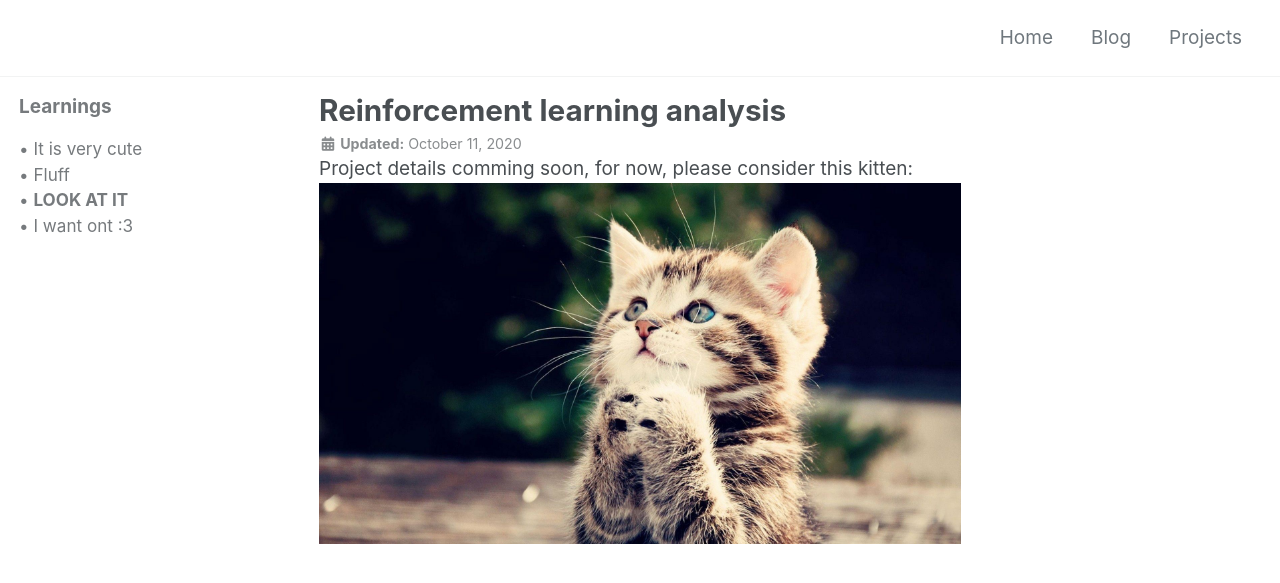
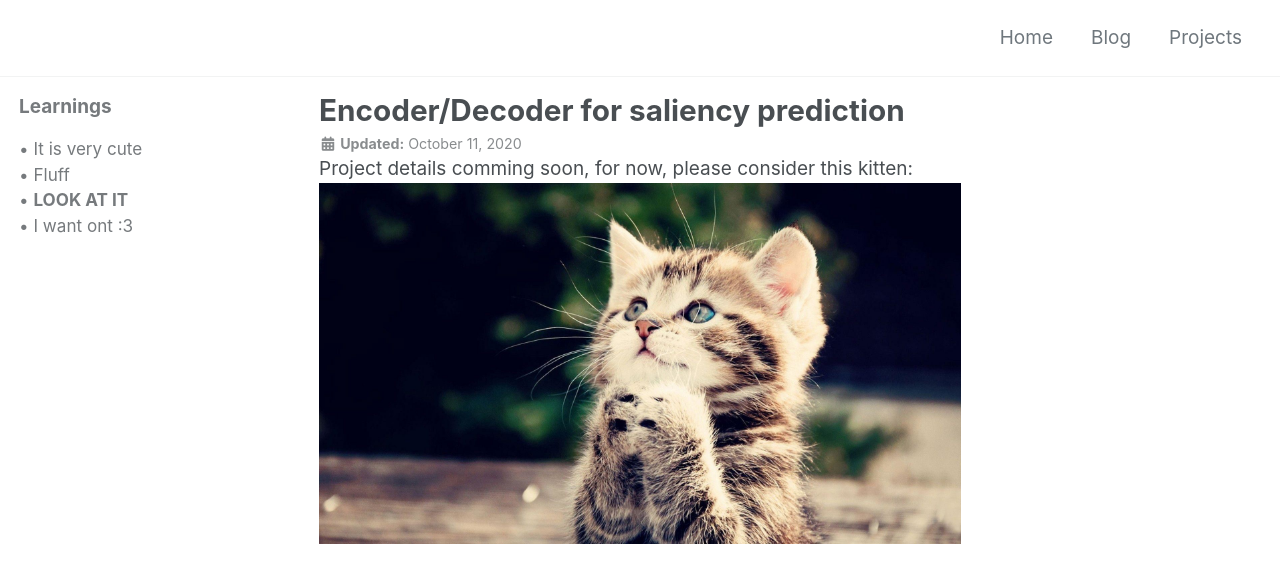
Before and after one commit to frietz58/frietz58.github.io, a Jekyll site: the page built from _projects/encoder_decoder.md, in a window 1280 px wide and 900 px high. Shown: the top 583 px of the window. Built offline with Jekyll 4.4.1, drawn with Linux system fonts in a browser that asks for light colours; cached includes are drawn as plain includes; nearby versions of some CDN libraries.

Commit message:
Replace RL walker with encoder decoder project
RL walker will be intergrated into the SAC blog post

```diff
--- a/_projects/rl_walker.md
+++ b/_projects/encoder_decoder.md
@@ -1,11 +1,11 @@
 ---
-title: "Reinforcement learning analysis"
+title: "Encoder/Decoder for saliency prediction"
 published: true
 teaser: >-
-  Analysis of deep reinforcement learning algorithms on the BipedalWalker-v2 OpenAI Gym environment.
+    Prediction of salient image regions with an Encder/Decoder CNN architecture
 header:
   # image: /assets/img/forest.jpg
-  teaser: /assets/img/rl_sac_analysis/walker.gif
+  teaser: /assets/img/encoder_decoder/teaser_0.png
 sidebar:
   - title: Learnings
     text: >-
```
Also changed, not shown: assets/img/encoder_decoder/overlay_4134.png (added), assets/img/encoder_decoder/overlay_4135.png (added), assets/img/encoder_decoder/overlay_4136.png (added), assets/img/encoder_decoder/overlay_4137.png (added), assets/img/encoder_decoder/overlay_4138.png (added), assets/img/encoder_decoder/teaser_0.png (added).
